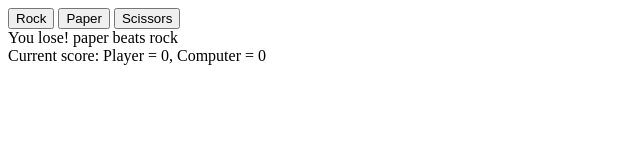
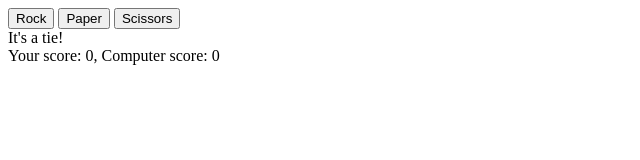
Before and after one commit to Spoogleey/rock-paper-scissors, a plain HTML site: page index.html in a window 1280 px wide. Both pictures are taken after a click on the button "Rock". Shown: the whole page, without its empty margins (0-640 px from the left). Drawn offline with Linux system fonts and the light colour scheme.

Commit message:
Wrote logic for showing scores
Wrote the function that displays the score and the final winner when someone reaches a score of 5. It will then reset the game.

```diff
--- a/index.html
+++ b/index.html
@@ -6,10 +6,10 @@
     <title>Rock, paper, scissors</title>
 </head>
 <body>
-    <button value="rock" id="rock">Rock</button>
-    <button value="paper" id="paper">Paper</button>
-    <button value="scissors" id="scissors">Scissors</button>
-    <div id="result"></div>
+    <button id="rock">Rock</button>
+    <button id="paper">Paper</button>
+    <button id="scissors">Scissors</button>
+    <div id="result">Waiting to play...</div>
     <div id="score"></div>
     <script src="./script.js"></script>
 </body>
--- a/script.js
+++ b/script.js
@@ -1,6 +1,7 @@
 const result = document.querySelector("#result");
 const score = document.querySelector("#score");
-const buttons = document.querySelectorAll("button");
+let userScore = 0;
+let computerScore = 0;
 
 // Function to get a random choice for the computer
 function getComputerChoice() {
@@ -13,57 +14,36 @@ function getComputerChoice() {
     return choice;
 }
 
+document.querySelector("#rock").onclick = () => playRound("rock");
+document.querySelector("#paper").onclick = () => playRound("paper");
+document.querySelector("#scissors").onclick = () => playRound("scissors");
+
 // Function for playing one round and logging the winner
-function playRound(humanChoice, computerChoice) {
-    let choice = humanChoice.toLowerCase();
+function playRound(humanChoice) {
+    const choice = humanChoice.toLowerCase();
+    const computer_choice = getComputerChoice();
     let winner = "";
 
-    if(choice == computerChoice) {
-        result.textContent = "It's a tie!";
-        winner = "tie";
-    } else if((choice == "rock" && computerChoice == "scissors") || (choice == "paper" && computerChoice == "rock") || (choice == "scissors" && computerChoice == "paper")) {
-        result.textContent = `You win! ${choice} beats ${computerChoice}`;
-        winner = "player";
+    if(choice == computer_choice) {
+        winner = "It's a tie!";
+    } else if((choice == "rock" && computer_choice == "scissors") || (choice == "paper" && computer_choice == "rock") || (choice == "scissors" && computer_choice == "paper")) {
+        winner = `You win! ${choice} beats ${computer_choice}`;
+        userScore++
     } else {
-        result.textContent = `You lose! ${computerChoice} beats ${choice}`;
-        winner = "computer";
-    }
-    return winner;
-}
-
-// Function for playing a whole game
-function playGame() {
-    let humanScore = 0;
-    let computerScore = 0;
-    let game_winner = "";
-
-    for(let round = 0; round < 5; round++) {
-        let round_win = buttons.forEach(button => {
-            button.addEventListener("click", () => {
-                const selection = button.getAttribute("id");
-                playRound(selection, getComputerChoice());
-            });
-        });
-
-        if(round_win == "player") {
-            ++humanScore
-        } else if(round_win == "computer") {
-            ++computerScore
-        }
-        score.textContent = (`Current score: Player = ${humanScore}, Computer = ${computerScore}`);
+        winner = `You lose! ${computer_choice} beats ${choice}`;
+        computerScore++
     }
 
-    if(humanScore > computerScore) {
-        console.log("Congratulations, you win!");
-        game_winner = "player";
-    } else if(computerScore > humanScore) {
-        console.log("Unfortunately, you have lost. Better luck next time!");
-        game_winner = "computer";
-    } else {
-        console.log("It's a tie!");
-        game_winner = "tie";
+    result.textContent = winner;
+    score.textContent = `Your score: ${userScore}, Computer score: ${computerScore}`;
+
+    if(userScore == 5) {
+        alert("Congratulations, you have won!");
+        userScore = 0;
+        computerScore = 0;
+    } else if(computerScore == 5) {
+        alert("Unfortunately, you have been defeated!");
+        userScore = 0;
+        computerScore = 0;
     }
-    return game_winner;
 }
-
-playGame();
```
